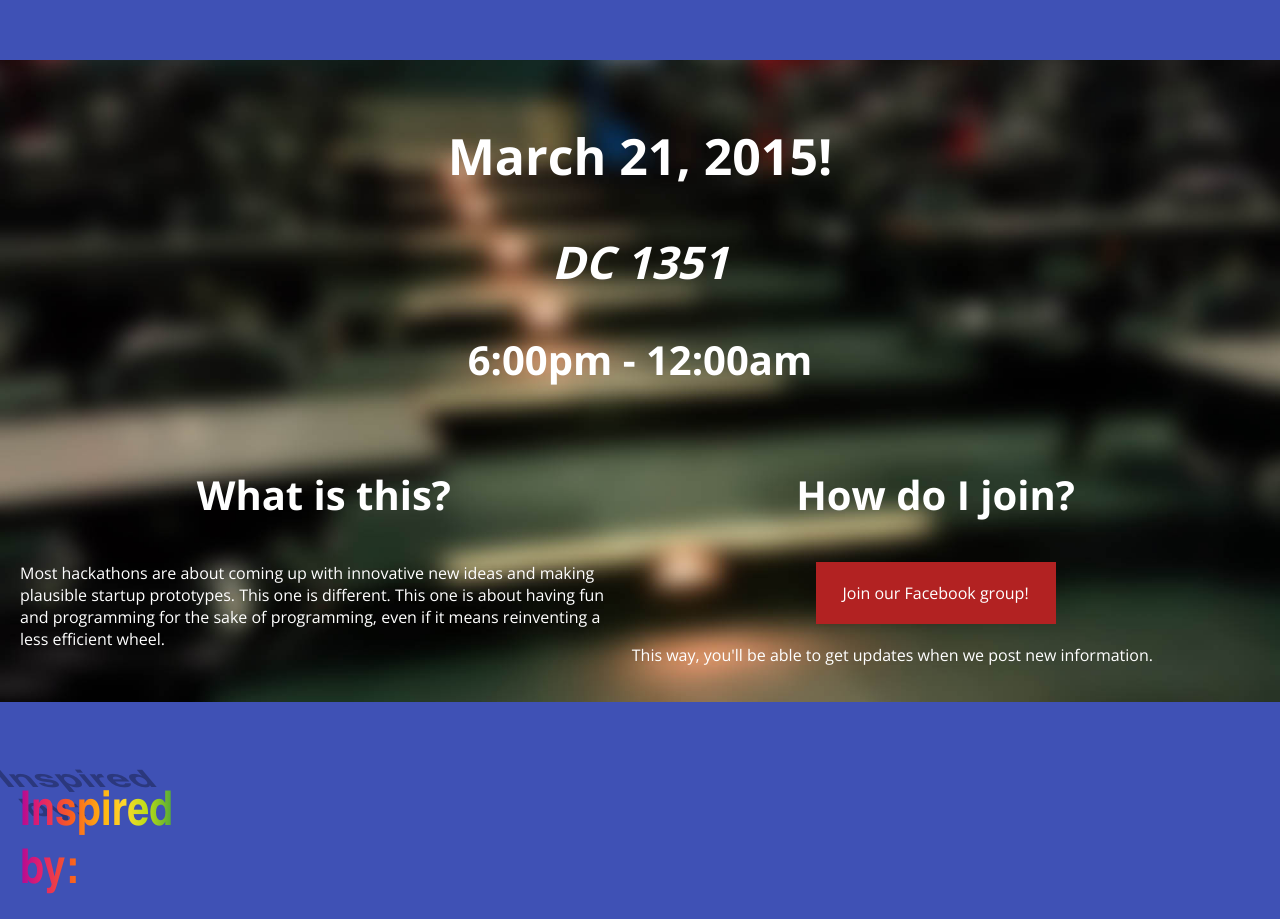
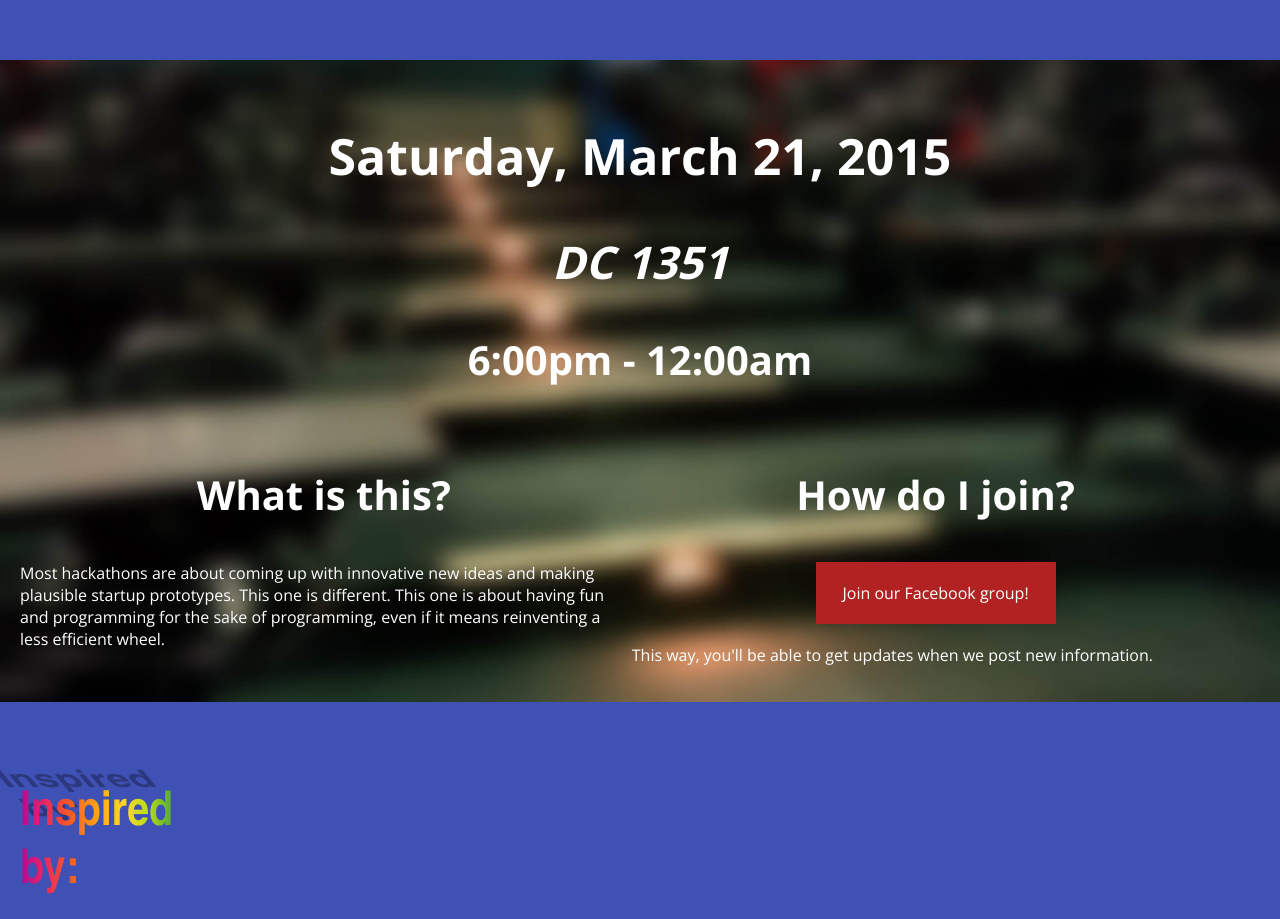
Before and after one commit to TerribleHack/terriblehack, a plain HTML site: page index.html in a window 1280 px wide. Shown: the part 780-1699 px from the top of the page. Drawn offline with nearby package versions, Linux system fonts and the light colour scheme.

Commit message:
Clarified date

```diff
--- a/index.html
+++ b/index.html
@@ -13,7 +13,7 @@
         </section>
         <section class="terrible" id="main">
             <div class="wrapper">
-                <h2 class="blink terrible">March 21, 2015!</h2>
+                <h2 class="blink terrible">Saturday, March 21, 2015</h2>
                 <h2 class="secondary">DC 1351</h2>
                 <h3>6:00pm - 12:00am</h3>
             </div>
```
